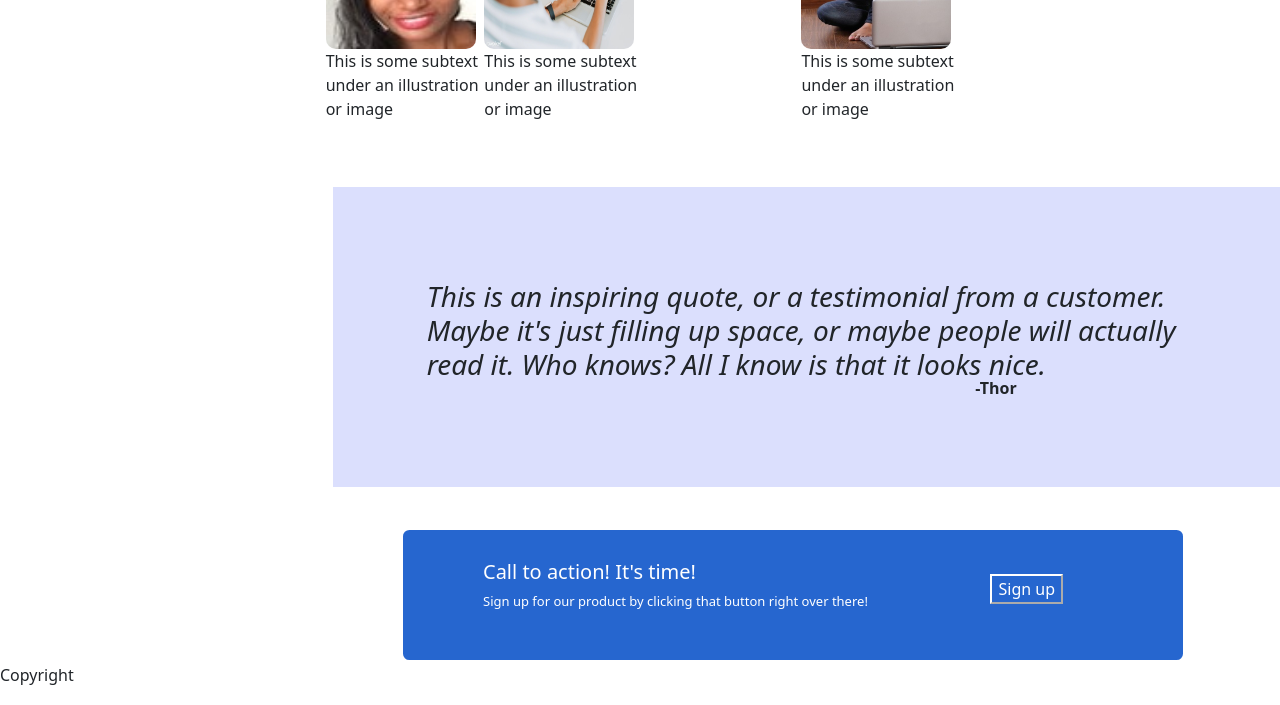
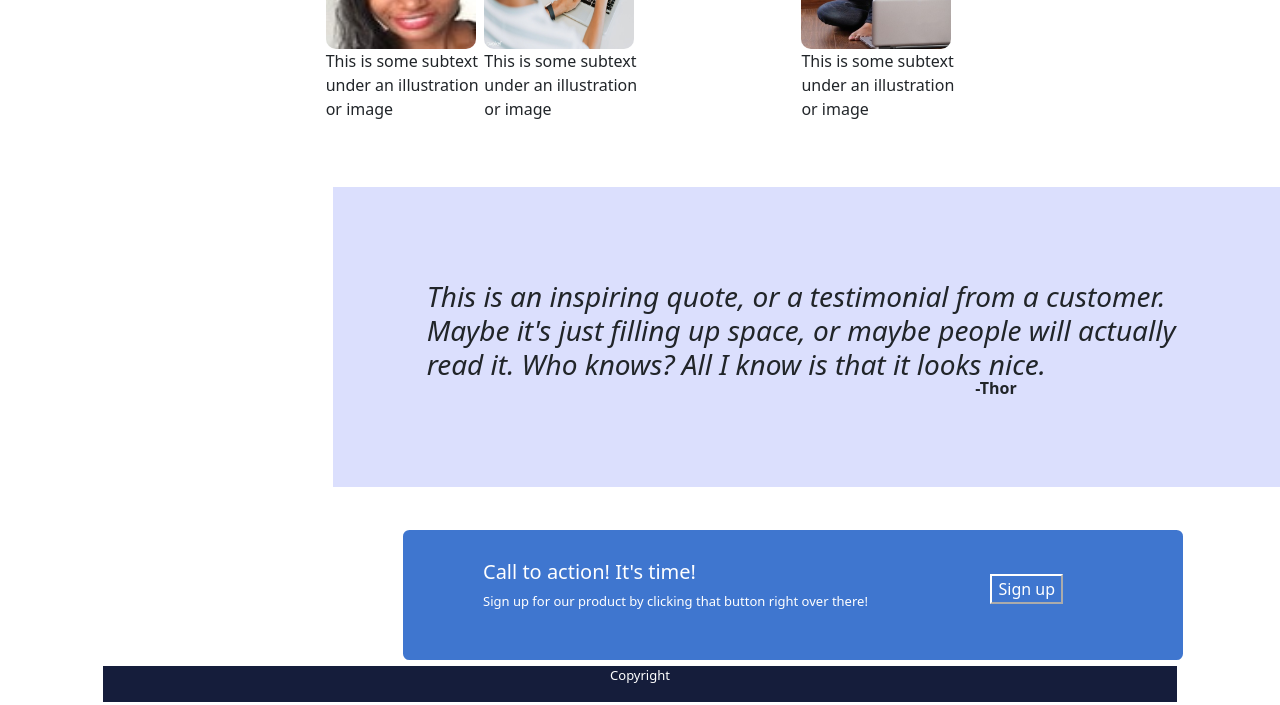
Before and after one commit to Emadoye/CSS-Assignment, a plain HTML site: page index.html in a window 1280 px wide. Shown: the part 668-1373 px from the top of the page. Drawn offline with nearby package versions, Linux system fonts and the light colour scheme.

Commit message:
styling copyright

```diff
--- a/css/style.css
+++ b/css/style.css
@@ -28,7 +28,7 @@
   border: 0em;
 }
 .last {
-  background-color: #2666cf;
+  background-color: #3f76cf;
   color: white;
   height: 50px;
   width: 700px;
--- a/index.html
+++ b/index.html
@@ -120,7 +120,7 @@
       <button
         style="
           color: white;
-          background-color: #2666cf;
+          background-color: #3f76cf;
           border-color: white;
           float: right;
           margin-top: -40pt;
@@ -130,6 +130,16 @@
         Sign up
       </button>
     </div>
-    <p>Copyright</p>
+    <div
+      style="
+        color: white;
+        font-size: small;
+        margin-left: 100px;
+        margin-right: 100px;
+        text-align: center;
+      "
+    >
+      <p>Copyright</p>
+    </div>
   </body>
 </html>
```
